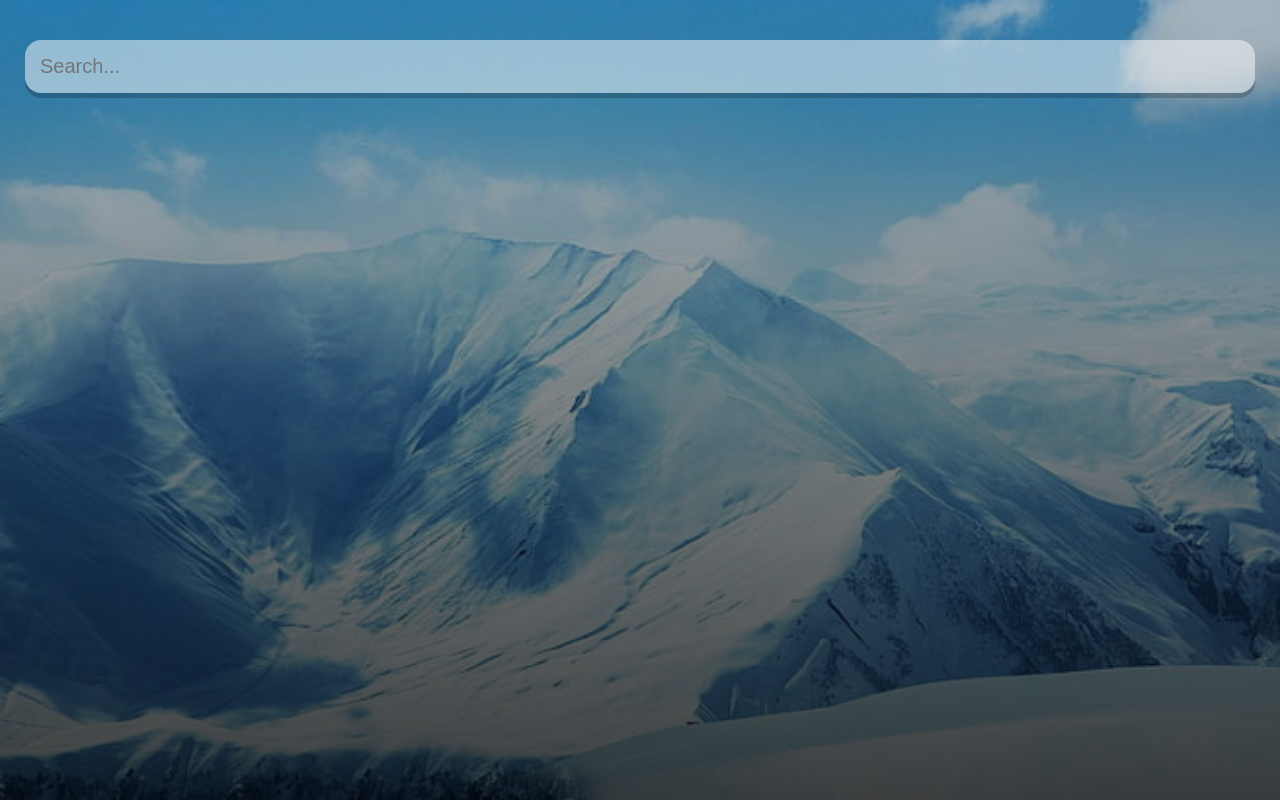
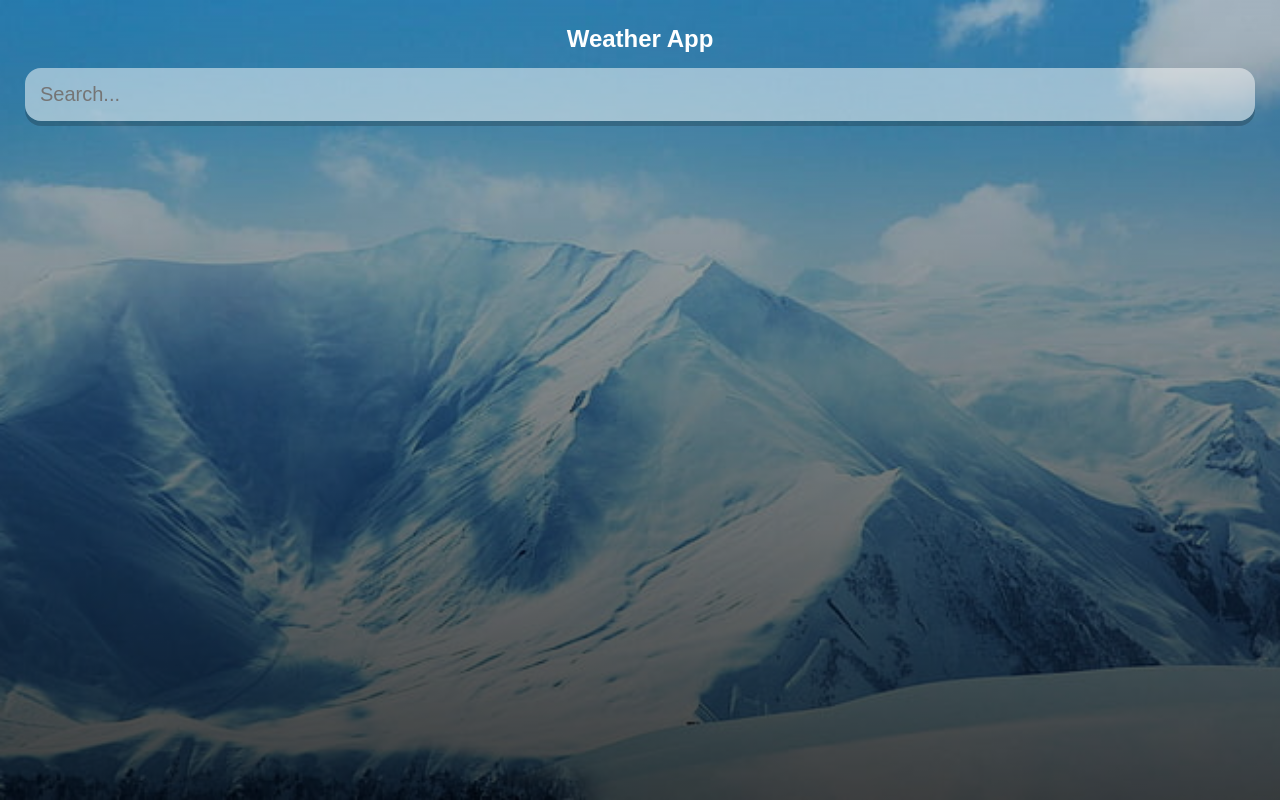
Before and after one commit to Hasanrizvi1993/weather-app, a React (Create React App) app: page / in a window 1280 px wide. Built offline with nearby package versions, Linux system fonts and the light colour scheme.

Commit message:
added title

```diff
--- a/src/App.js
+++ b/src/App.js
@@ -45,6 +45,9 @@ function App() {
           : 'app')
         : 'app'}>
       <main>
+        <div className='title'>
+          <h2>Weather App</h2>
+        </div>
         <div className="search-box">
             <input
               type="text"
--- a/src/index.css
+++ b/src/index.css
@@ -3,6 +3,11 @@
   margin: 0;
   padding: 0;
   box-sizing: border-box;
+}
+
+.title {
+  color: white;
+  text-align: center;
 }
 
 body {
```
